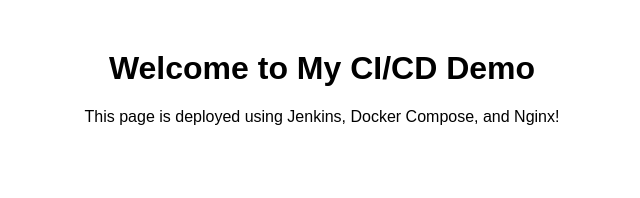
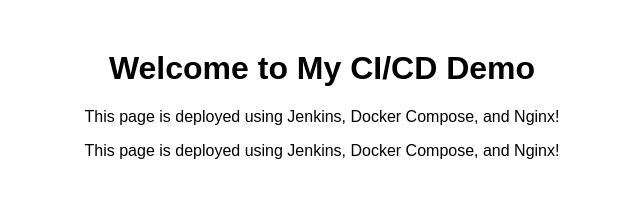
Before and after one commit to azumahjoshua/jenkins-cicd-demo, a plain HTML site: page app/index.html in a window 1280 px wide. Shown: the whole page, without its empty margins (318-958 px from the left). Drawn offline with Linux system fonts and the light colour scheme.

Commit message:
update index.html file

```diff
--- a/app/index.html
+++ b/app/index.html
@@ -9,6 +9,7 @@
 <body>
     <h1>Welcome to My CI/CD Demo</h1>
     <p>This page is deployed using Jenkins, Docker Compose, and Nginx!</p>
+    <p>This page is deployed using Jenkins, Docker Compose, and Nginx!</p>
     <script src="script.js"></script>
 </body>
 </html>
```
